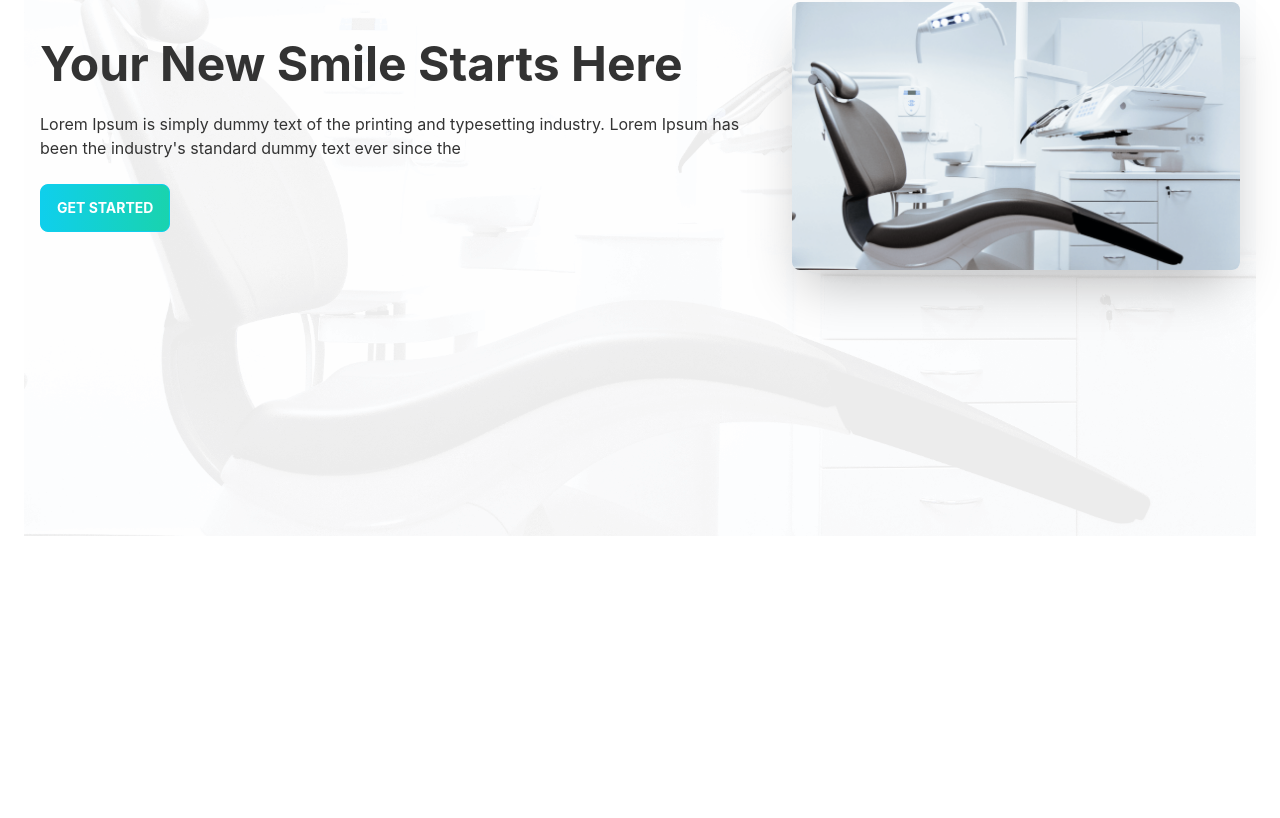
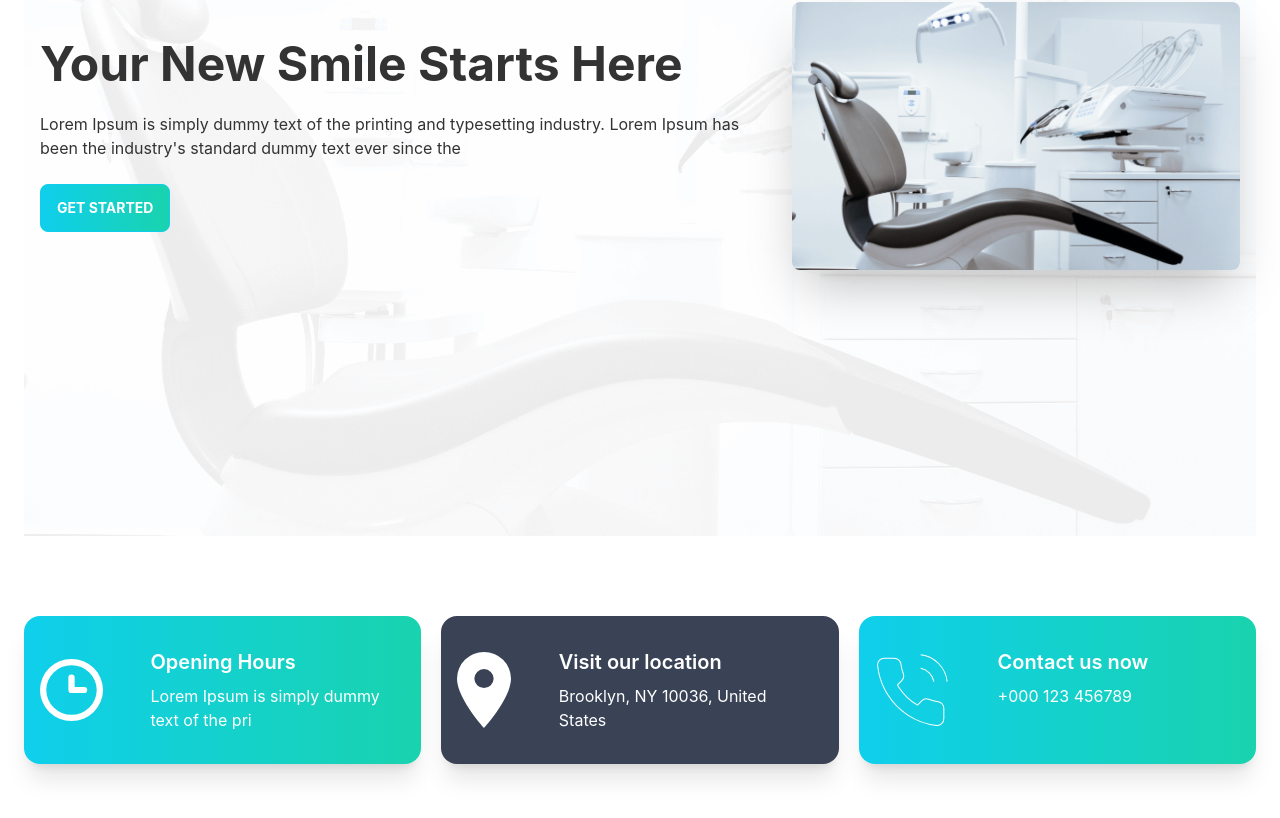
Before and after one commit to SEC-MASUM/doctors-portal-client, a React (Create React App) app: page / in a window 1280 px wide. Shown: the part 328-1146 px from the top of the page. Before the commit the page ends 864 px from the top, so only its background shows below. Built offline with nearby package versions, Linux system fonts and the light colour scheme.

Commit message:
style : create InfoCard Componet and add in Home page

```diff
--- a/src/Pages/Home/Home.js
+++ b/src/Pages/Home/Home.js
@@ -1,10 +1,12 @@
 import React from "react";
 import Banner from "./Banner";
+import Info from "./Info/Info";
 
 const Home = () => {
   return (
     <div className="px-6">
       <Banner />
+      <Info />
     </div>
   );
 };
--- /dev/null
+++ b/src/Pages/Home/Info/Info.js
@@ -0,0 +1,40 @@
+import React from "react";
+import clock from "../../../Assets/icons/clock.svg";
+import marker from "../../../Assets/icons/marker.svg";
+import phone from "../../../Assets/icons/phone.svg";
+import InfoCard from "./InfoCard";
+
+const Info = () => {
+  const info = [
+    {
+      _id: 1,
+      title: "Opening Hours",
+      description: "Lorem Ipsum is simply dummy text of the pri",
+      image: clock,
+      bgColor: "bg-gradient-to-r from-primary to-secondary",
+    },
+    {
+      _id: 2,
+      title: "Visit our location",
+      description: "Brooklyn, NY 10036, United States",
+      image: marker,
+      bgColor: "bg-accent",
+    },
+    {
+      _id: 3,
+      title: "Contact us now",
+      description: "+000 123 456789",
+      image: phone,
+      bgColor: "bg-gradient-to-r from-primary to-secondary",
+    },
+  ];
+  return (
+    <div className="grid  grid-cols-1 lg:grid-cols-3 gap-5 my-20">
+      {info.map((data) => (
+        <InfoCard key={data._id} data={data}></InfoCard>
+      ))}
+    </div>
+  );
+};
+
+export default Info;
--- /dev/null
+++ b/src/Pages/Home/Info/InfoCard.js
@@ -0,0 +1,18 @@
+import React from "react";
+
+const InfoCard = ({ data }) => {
+  const { title, description, image, bgColor } = data;
+  return (
+    <div class={`card lg:card-side  shadow-xl ${bgColor}`}>
+      <figure className="p-4">
+        <img src={image} alt="Album" />
+      </figure>
+      <div class="card-body text-white">
+        <h2 class="card-title">{title}</h2>
+        <p>{description}</p>
+      </div>
+    </div>
+  );
+};
+
+export default InfoCard;
```
